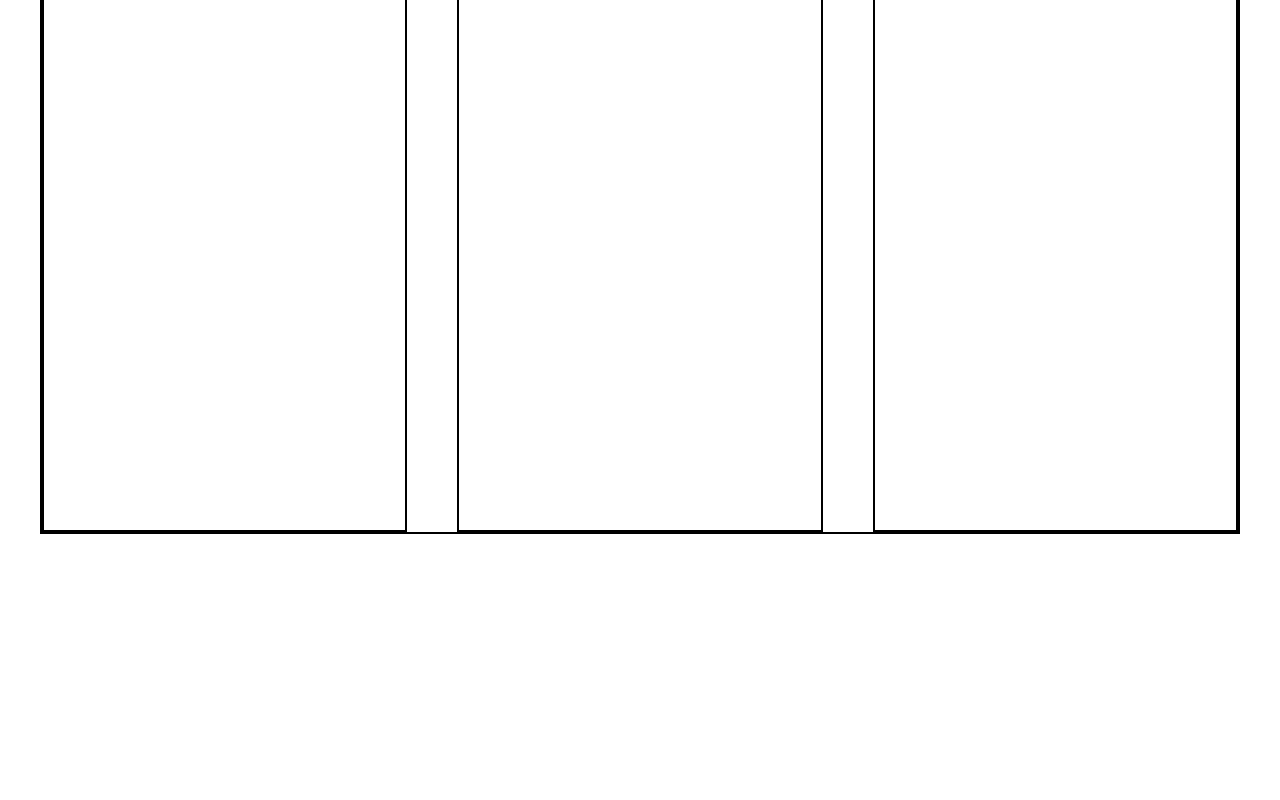
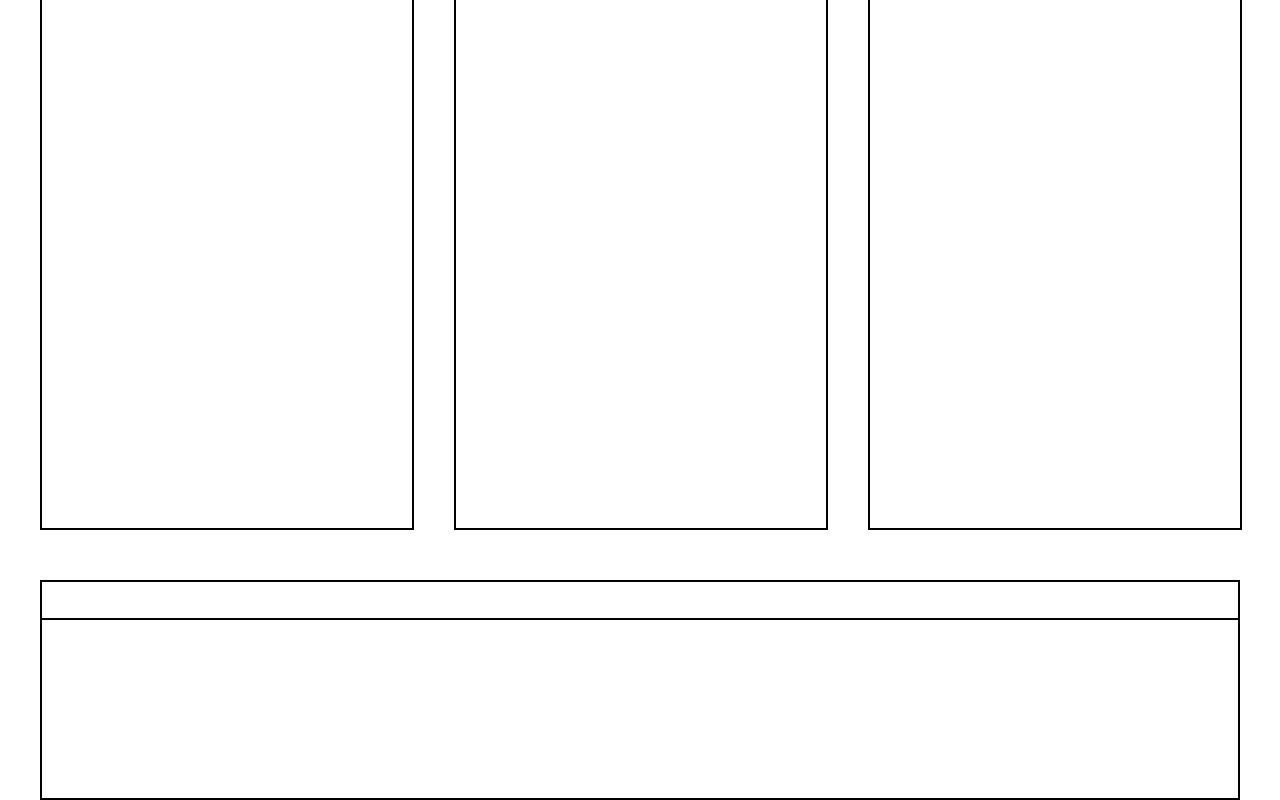
Before and after one commit to ValerioDiBiagio/htmlcss-dropbox, a plain HTML site: page index.html in a window 1280 px wide. Shown: the part 1548-2348 px from the top of the page. Before the commit the page ends 2082 px from the top, so only its background shows below. Drawn offline with Linux system fonts and the light colour scheme.

Commit message:
feat: third section main

```diff
--- a/css/style.css
+++ b/css/style.css
@@ -32,6 +32,7 @@ li {
     background-color: aqua;
 }
 
+
 .container {
     height: 410px;
     width: 1200px;
@@ -42,7 +43,7 @@ li {
 #h1 {
     text-align: left;
     font-size: 50px;
-    width: 1050px;
+    width: 1200px;
     margin: 0 auto;
     padding-top: 100px;
     padding-bottom: 70px;
@@ -73,8 +74,7 @@ hr {
     width: 1200px;
     margin: 0 auto;
     display: flex;
-    border: 2px solid black;
-    gap: 50px;
+    gap: 40px;
 }
 
 .column {
@@ -96,3 +96,29 @@ span {
 
 
 }
+
+.row2 {
+    display: flex;
+    flex-direction: row;
+    height: 40px;
+    border-bottom: 2px solid black;
+    width: 1200px;
+    margin: 0 auto;
+    margin-top: 50px;
+}
+
+.column2 {
+    height: 220px;
+    border: 2px solid black;
+    width: 1200px;
+}
+
+.row3 {
+    display: flex;
+    flex-direction: row;
+    height: 40px;
+    border-bottom: 2px solid black;
+    width: 370px;
+    margin: 0 auto;
+
+}
--- a/index.html
+++ b/index.html
@@ -42,10 +42,21 @@
             <div><h2 class="secondtitle">Trova il piano business che fa per te</h2></div>
             <span> Fatturazione mensile</span> <span>Fatturazione annuale</span>
             <div class="row">
-                <div class="column"></div>
-                <div class="column"></div>
-                <div class="column"></div>
+                <div class="column">
+                    <div class="row3"></div>
+                </div>
+                <div class="column">
+                    <div class="row3"></div>
+                </div>
+                <div class="column">
+                    <div class="row3"></div>
+                </div>
             </div>
+        </section>
+        <section>
+            <div class="row2">
+                <div class="column2"></div>
+
         </section>
 
 
```
